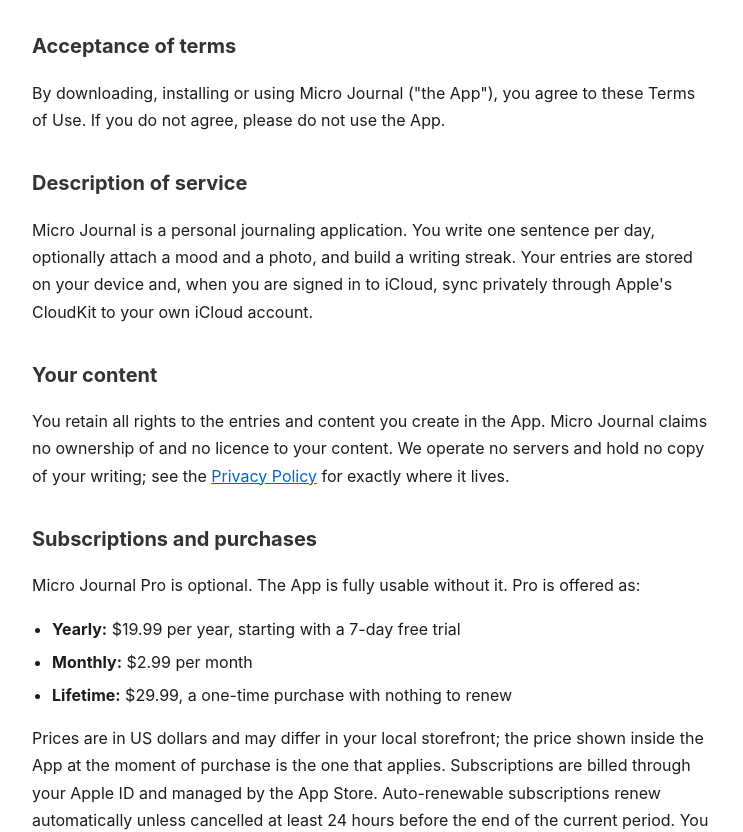
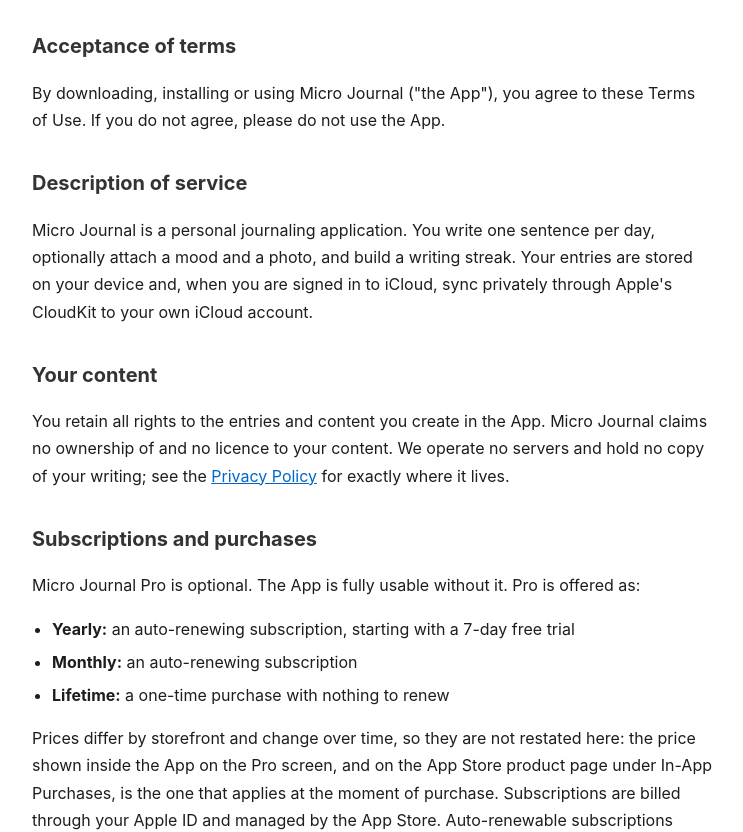
Before and after one commit to theknack2020-sketch/microjournal-privacy, a plain HTML site: page terms.html in a window 1280 px wide. Shown: the part 126-958 px from the top of the page, without its empty margins (268-1011 px from the left). Drawn offline with Linux system fonts and the light colour scheme.

Commit message:
Terms: state no prices, point at the App Store
A price written here is a second source of truth for a number that lives in
StoreKit, and it had already gone stale — these figures took effect on a date
the page could not know about. The App Store product page and the Pro screen
both show the real price in the reader's own currency.

```diff
--- a/terms.html
+++ b/terms.html
@@ -32,11 +32,11 @@
     <h2>Subscriptions and purchases</h2>
     <p>Micro Journal Pro is optional. The App is fully usable without it. Pro is offered as:</p>
     <ul>
-        <li><strong>Yearly:</strong> $19.99 per year, starting with a 7-day free trial</li>
-        <li><strong>Monthly:</strong> $2.99 per month</li>
-        <li><strong>Lifetime:</strong> $29.99, a one-time purchase with nothing to renew</li>
+        <li><strong>Yearly:</strong> an auto-renewing subscription, starting with a 7-day free trial</li>
+        <li><strong>Monthly:</strong> an auto-renewing subscription</li>
+        <li><strong>Lifetime:</strong> a one-time purchase with nothing to renew</li>
     </ul>
-    <p>Prices are in US dollars and may differ in your local storefront; the price shown inside the App at the moment of purchase is the one that applies. Subscriptions are billed through your Apple ID and managed by the App Store. Auto-renewable subscriptions renew automatically unless cancelled at least 24 hours before the end of the current period. You can manage or cancel them in your App Store account settings.</p>
+    <p>Prices differ by storefront and change over time, so they are not restated here: the price shown inside the App on the Pro screen, and on the App Store product page under In-App Purchases, is the one that applies at the moment of purchase. Subscriptions are billed through your Apple ID and managed by the App Store. Auto-renewable subscriptions renew automatically unless cancelled at least 24 hours before the end of the current period. You can manage or cancel them in your App Store account settings.</p>
 
     <h2>Free trial</h2>
     <p>The 7-day free trial applies to the yearly plan. If you do not cancel at least 24 hours before it ends, it converts automatically into a paid yearly subscription at the price shown at purchase. Any unused portion of a free trial is forfeited when you buy a subscription.</p>
```
